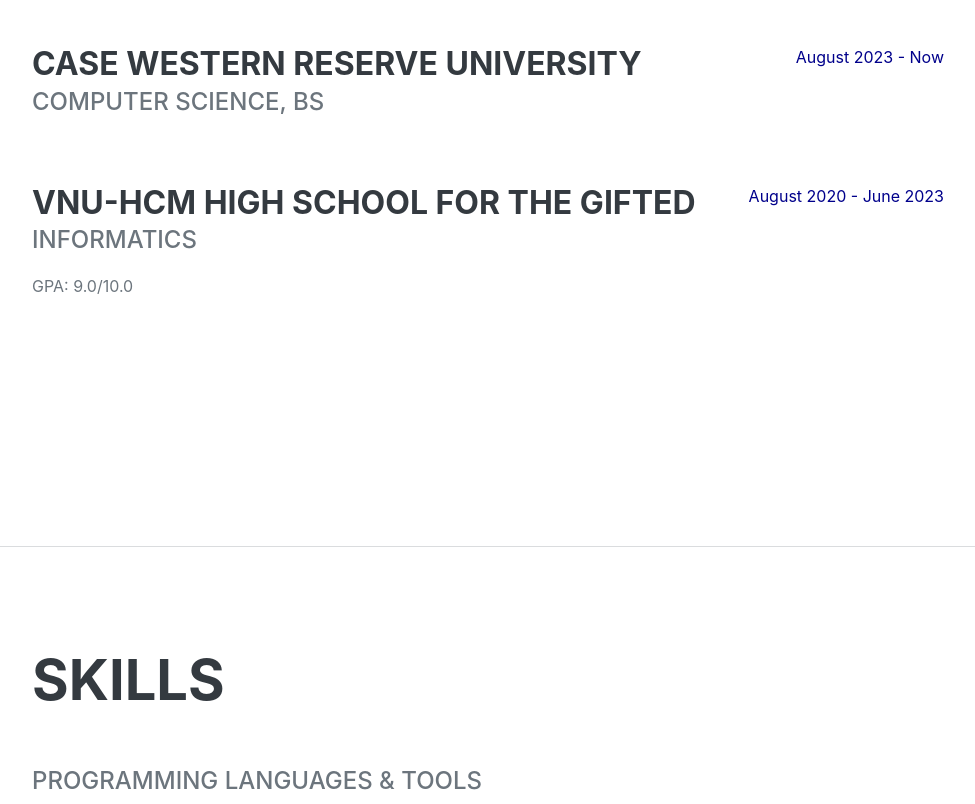
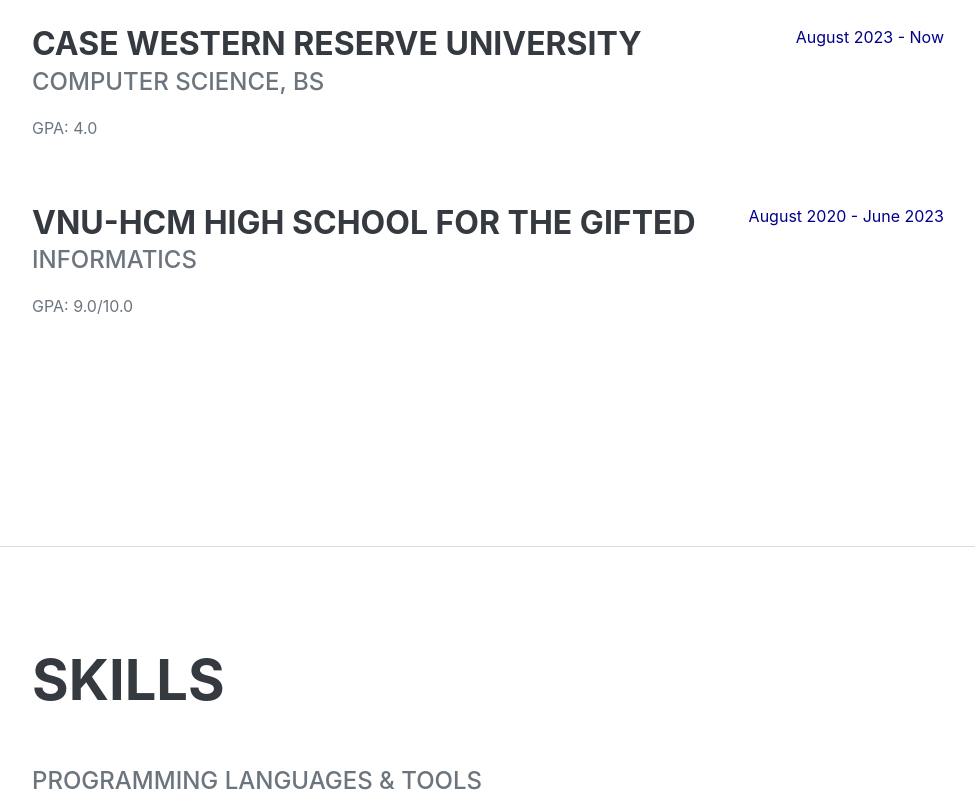
Before and after one commit to alexeipc/alexeipc.github.io, a plain HTML site: page index.html in a window 1280 px wide. Shown: the part 1856-2660 px from the top of the page, without its empty margins (288-1263 px from the left). Drawn offline with nearby package versions, Linux system fonts and the light colour scheme; a web font is replaced by a local one.

Commit message:
Update index.html

```diff
--- a/index.html
+++ b/index.html
@@ -93,7 +93,7 @@
                         <div class="flex-grow-1">
                             <h3 class="mb-0">Case Western Reserve University</h3>
                             <div class="subheading mb-3">Computer Science, BS</div>
-                            <p></p>
+                            <p>GPA: 4.0</p>
                         </div>
                         <div class="flex-shrink-0"><span class="text-primary">August 2023 - Now</span></div>
                     </div>
```
